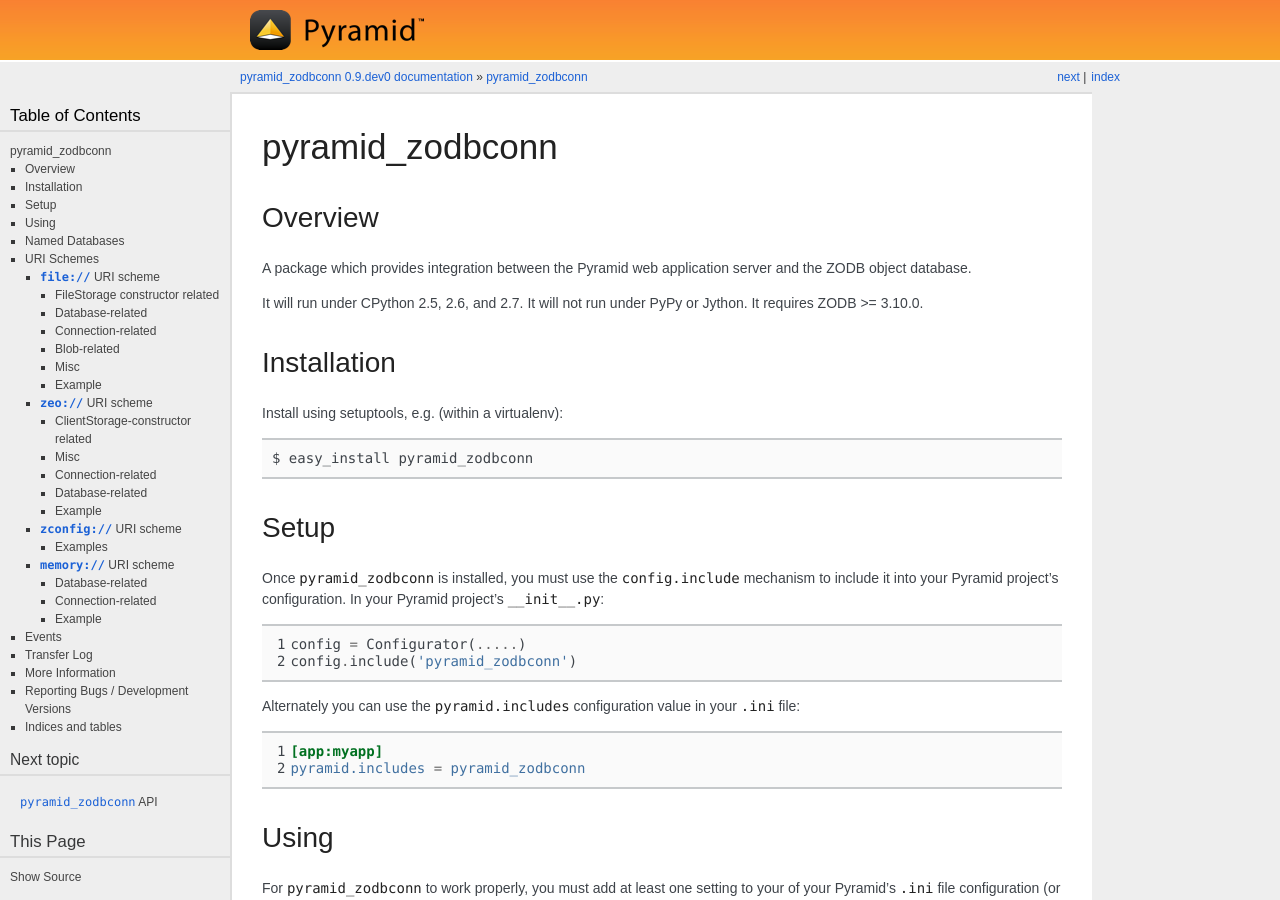
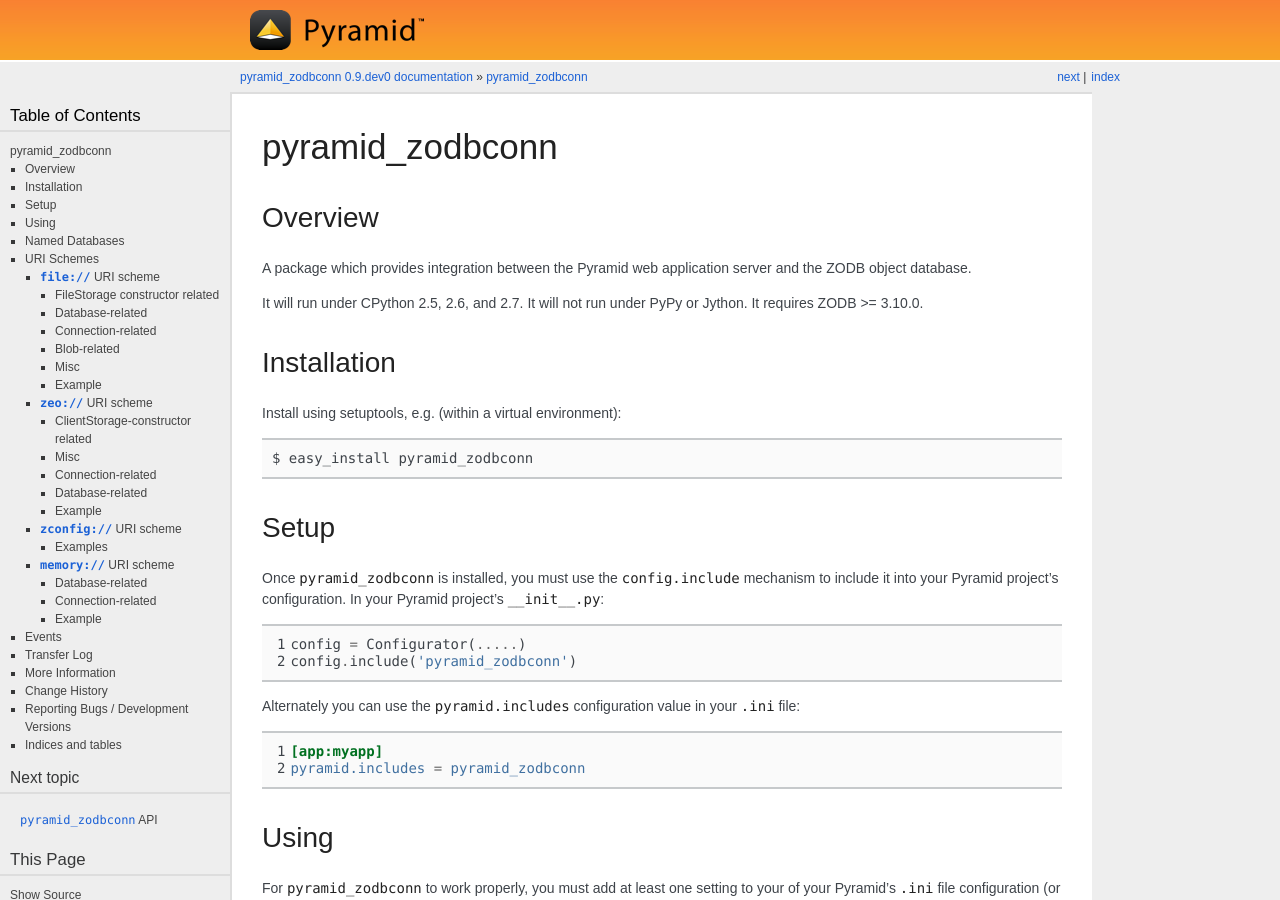
Before and after one commit to Pylons/pyramid_zodbconn, a Sphinx documentation site: the page built from docs/index.rst, in a window 1280 px wide and 900 px high. Built offline with Sphinx 7.4.7, drawn with Linux system fonts in a browser that asks for light colours; some web fonts are replaced; some of the changed text lies outside the part shown.

Commit message:
add change log to docs - minor reST and grammar fixes

```diff
--- /dev/null
+++ b/docs/changes.rst
@@ -0,0 +1,6 @@
+.. _changelog:
+
+pyramid_zodbconn Change History
+~~~~~~~~~~~~~~~~~~~~~~~~~~~~~~~
+
+.. include:: ../CHANGES.rst
--- a/docs/index.rst
+++ b/docs/index.rst
@@ -13,7 +13,7 @@
 Installation
 ------------
 
-Install using setuptools, e.g. (within a virtualenv)::
+Install using setuptools, e.g. (within a virtual environment)::
 
   $ easy_install pyramid_zodbconn
 
@@ -198,7 +198,7 @@
    file:///my/Data.fs?connection_cache_size=100&blobstorage_dir=/foo/bar
 
 ``zeo://`` URI scheme
-~~~~~~~~~~~~~~~~~~~~~~
+~~~~~~~~~~~~~~~~~~~~~
 
 The ``zeo://`` URI scheme can be passed as ``zodbconn.uri`` to create a ZODB
 ClientStorage database factory. Either the host and port parts of this scheme
@@ -326,7 +326,7 @@
     zconfig:///etc/myapp/zodb.conf#temp1
 
 ``memory://`` URI scheme
-~~~~~~~~~~~~~~~~~~~~~~~~~
+~~~~~~~~~~~~~~~~~~~~~~~~
 
 The ``memory://`` URI scheme can be passed as ``zodbconn.uri`` to create a
 ZODB MappingStorage (memory-based) database factory.  The path info section
@@ -428,6 +428,15 @@
    glossary.rst
 
 
+Change History
+--------------
+
+.. toctree::
+   :maxdepth: 1
+
+   changes
+
+
 Reporting Bugs / Development Versions
 -------------------------------------
 
```
